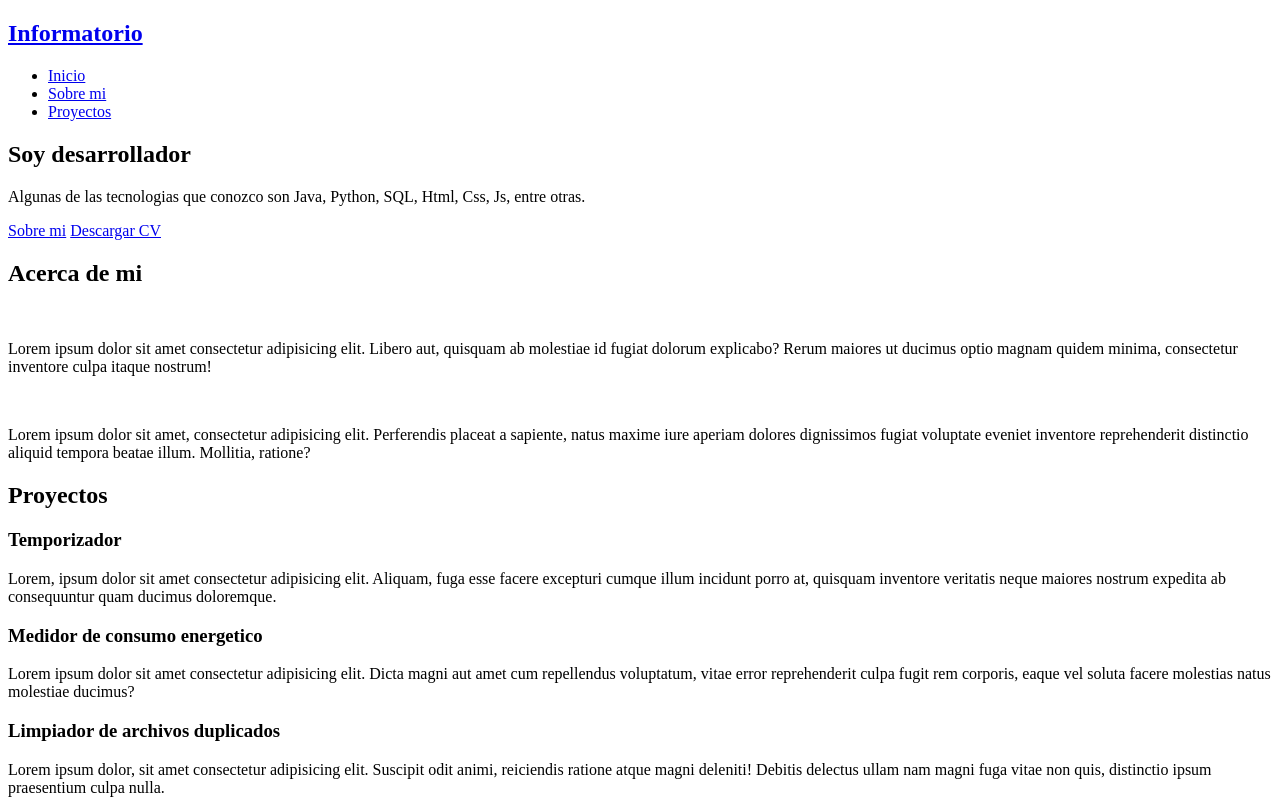
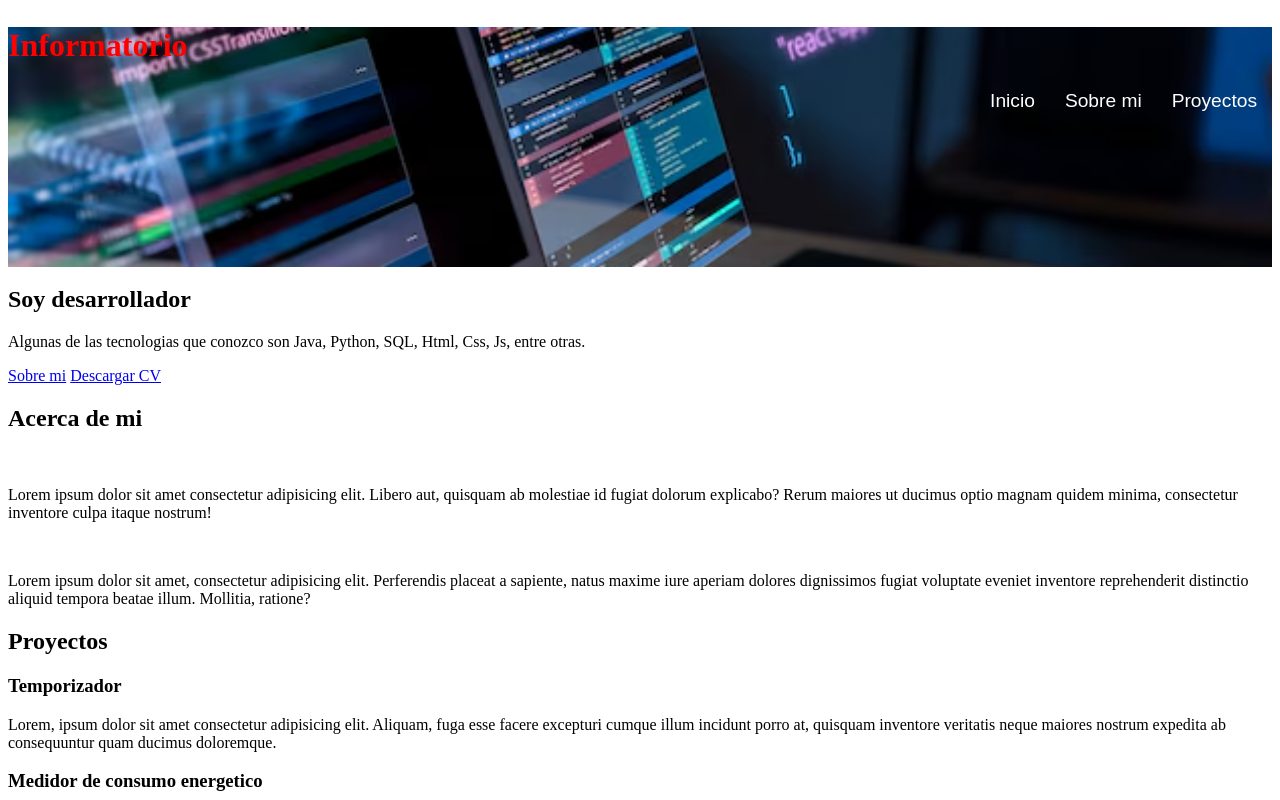
Before and after one commit to gabobregon89/new-portfolio, a plain HTML site: page index.html in a window 1280 px wide. Shown: the top 800 px of the page. Drawn offline with Linux system fonts and the light colour scheme.

Commit message:
agregando algo de estilo

```diff
--- a/index.html
+++ b/index.html
@@ -6,12 +6,13 @@
     <meta name="viewport" content="width=device-width, initial-scale=1.0">
     <title>Portfolio</title>
     <link rel="stylesheet" href="./style.css">
+
 </head>
 
 <body>
     <header class="header">
         <nav class="navegacion">
-            <a class="navegacion_enlace" href="#presentacion">
+            <a class="navegacion_enlace">
                 <h2 class="navegacion_titulo">Informatorio</h2>
             </a>
             <ul class="enlaces">
--- a/style.css
+++ b/style.css
@@ -0,0 +1,34 @@
+.header {
+    background-image: url('./assets/images/fondo2.avif');
+    background-size: cover;
+    background-position: center;
+    width: 100%;
+    height: 30vh;
+}
+
+
+
+.enlaces_enlace {
+    text-decoration: none;
+    color: #fff;
+    font-size: 1.2rem;
+    margin: 0 15px;
+    transition: color 0.3s ease;
+    font-family: 'Arial', sans-serif;
+    align-items: center;
+}
+
+.navegacion_titulo {
+    color: red;
+    font-size: 2rem;
+    justify-content: ce;
+}
+
+.enlaces {
+    display: flex;
+    justify-content: right;
+    align-items: center;
+    list-style: none;
+    padding: 0;
+    margin: 0;
+}
```
Also changed, not shown: assets/images/fondo.jpg (added), assets/images/fondo2.avif (added).
